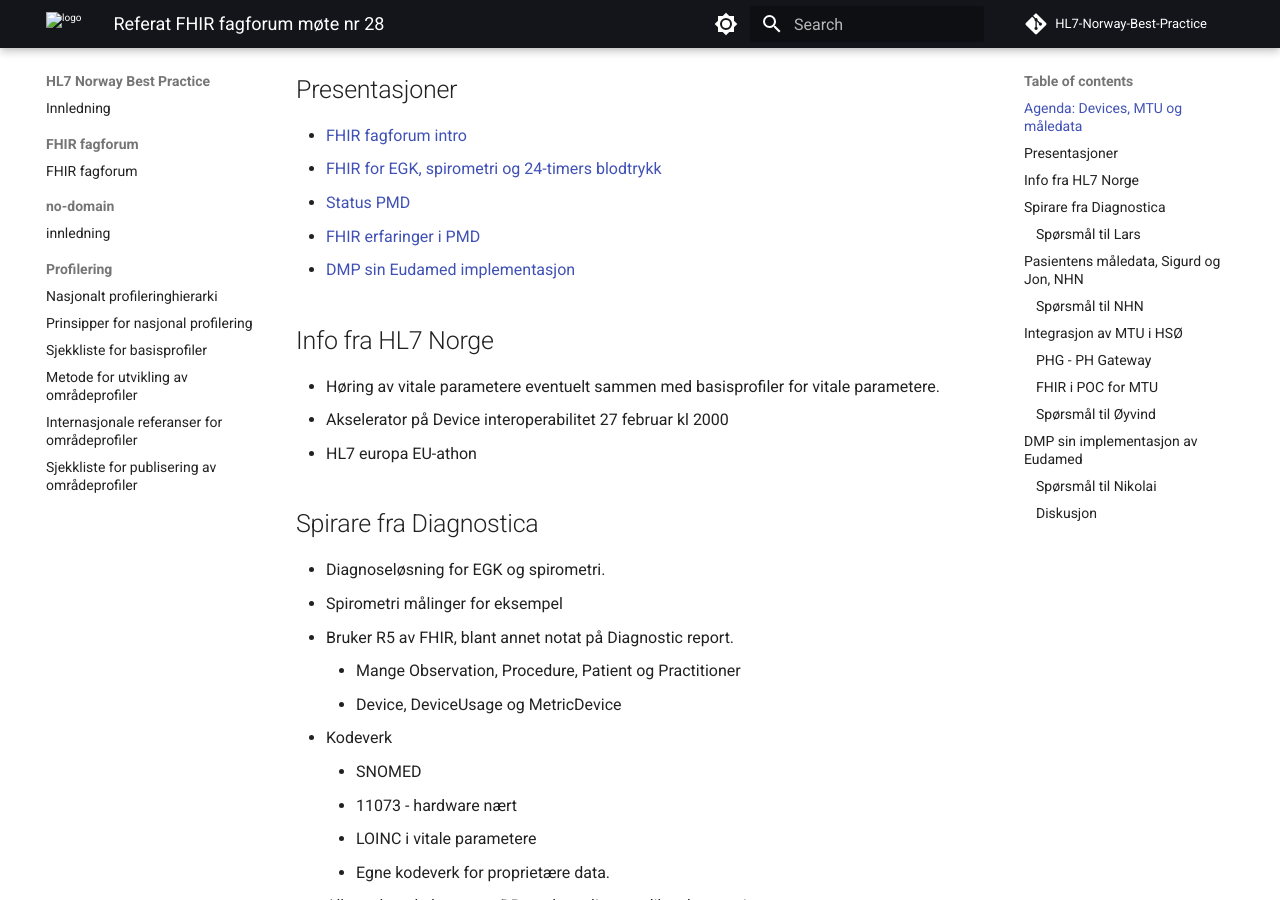
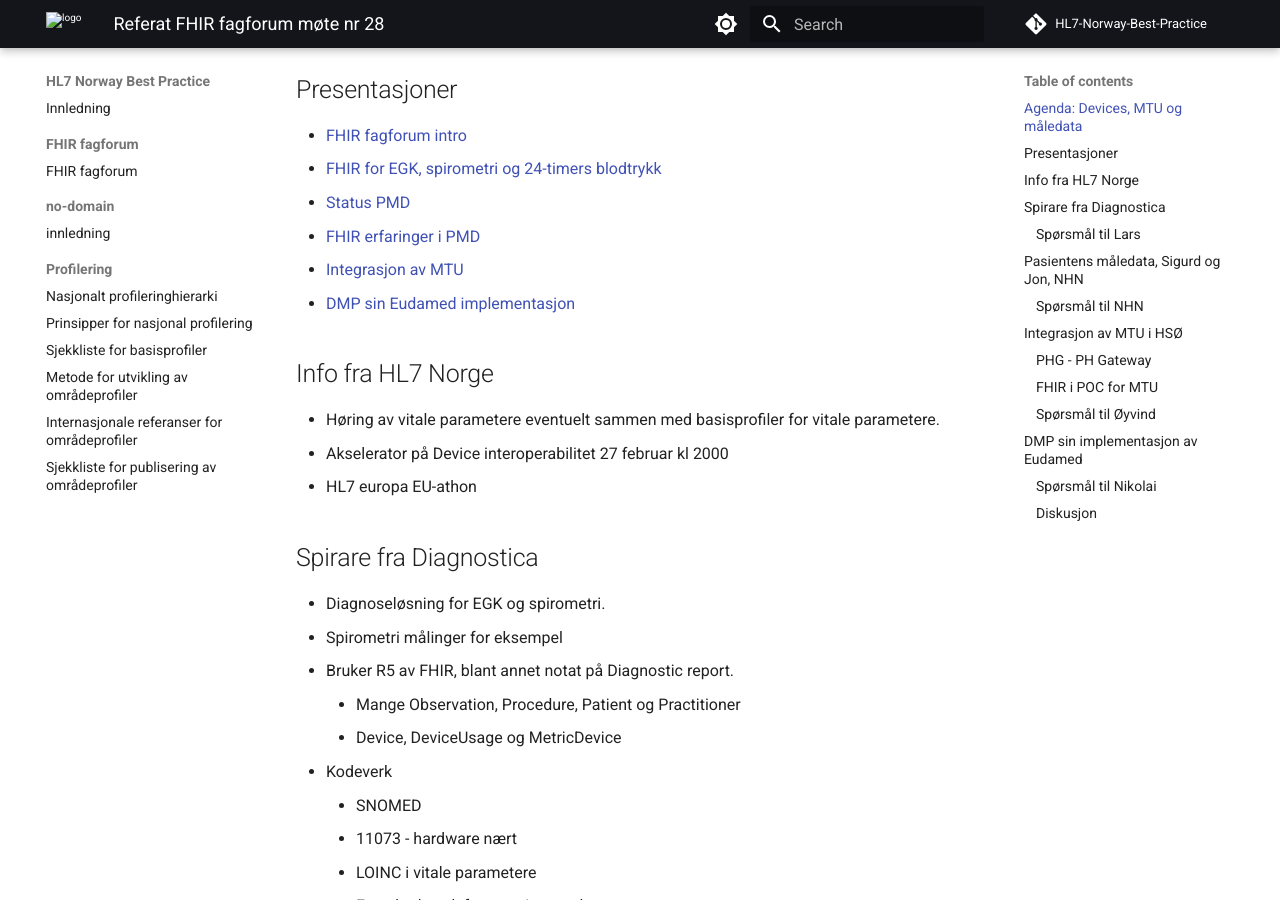
Before and after one commit to HL7Norway/best-practice, an MkDocs documentation site: the page built from docs/FHIR-faglig-forum/_referat/2025-02-05-referat.md, in a window 1280 px wide and 900 px high, scrolled down 618 px. Built offline with MkDocs 1.6.1 and Material for MkDocs 9.7.7, drawn with Linux system fonts in a browser that asks for light colours; comment, search, counter and statistics services are not loaded.

Commit message:
FFF 28 siste presentasjon

```diff
--- a/docs/FHIR-faglig-forum/_referat/2025-02-05-referat.md
+++ b/docs/FHIR-faglig-forum/_referat/2025-02-05-referat.md
@@ -29,6 +29,7 @@
 * [FHIR for EGK, spirometri og 24-timers blodtrykk](../docs/FHIR-faglig-forum/presentasjon/2025-02-05-Spirare-Roland.pdf)
 * [Status PMD](../docs/FHIR-faglig-forum/presentasjon/2025-02-05-status-pmd.pdf)
 * [FHIR erfaringer i PMD](../docs/FHIR-faglig-forum/presentasjon/2025-02-05-PMD-FHIR.pdf)
+* [Integrasjon av MTU](../docs/FHIR-faglig-forum/presentasjon/2025-02-05-MTU-FHIR.pdf)
 * [DMP sin Eudamed implementasjon](../docs/FHIR-faglig-forum/presentasjon/2025-02-05-Eudamed.pdf)
 
 ## Info fra HL7 Norge
```
Also changed, not shown: 1 other file.
